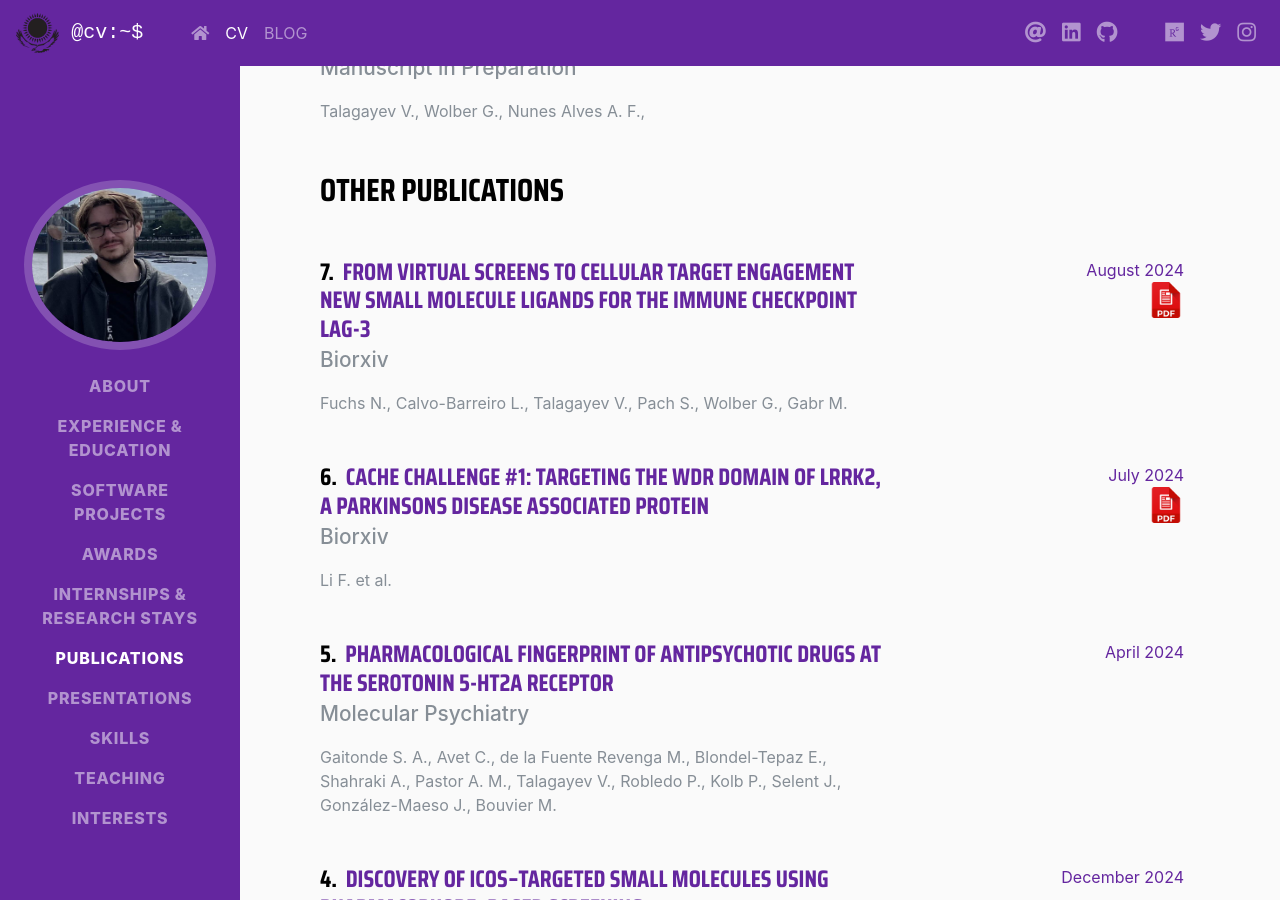
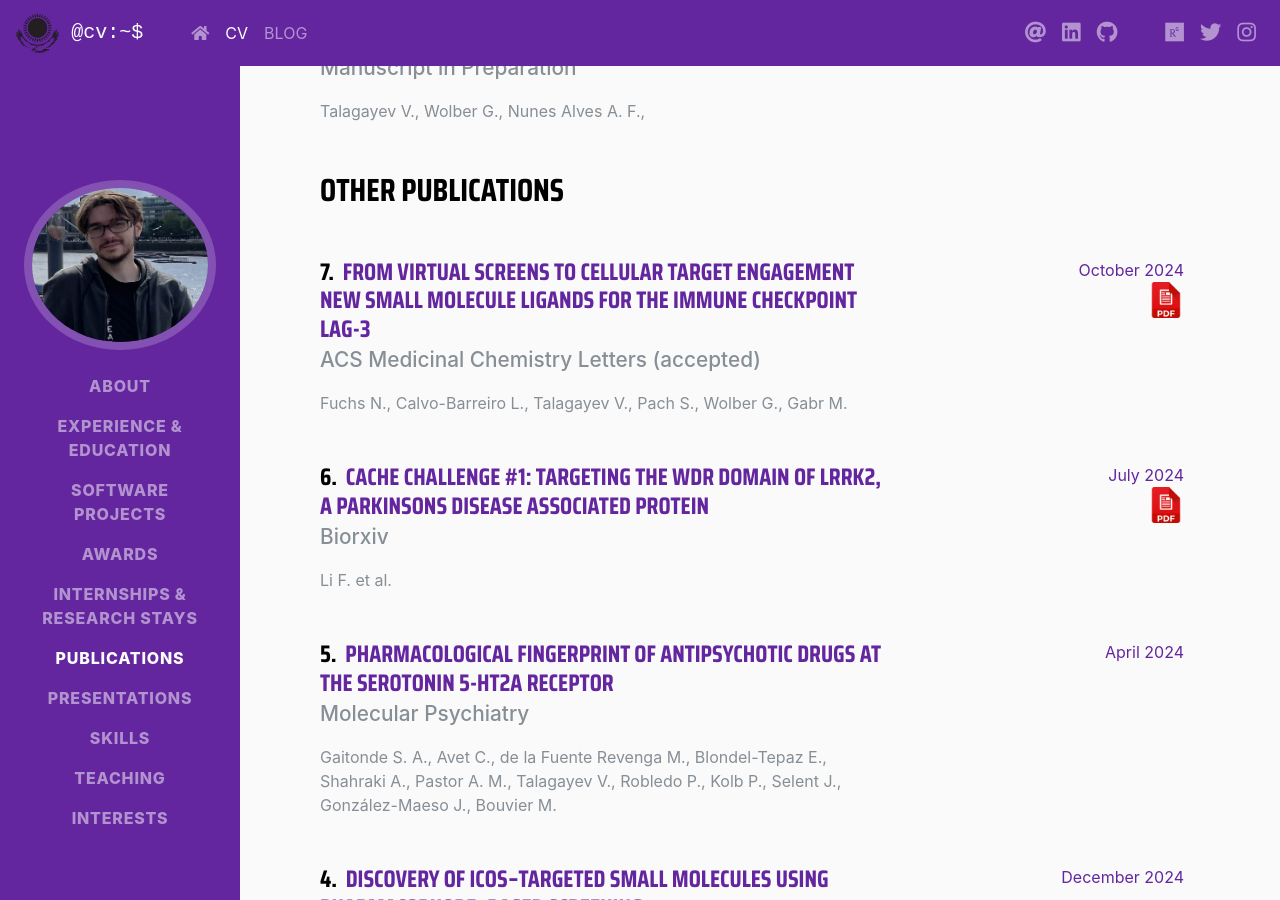
Before and after one commit to talagayev/talagayev.github.io, a Jekyll site: the page built from cv.html, in a window 1280 px wide and 900 px high, scrolled down 6606 px. Built offline with Jekyll 4.4.1, drawn with Linux system fonts in a browser that asks for light colours; nearby versions of some CDN libraries; some web fonts are replaced; a style sheet for code colours, icons or effects is not loaded.

Commit message:
Update publications.yml
added ACS Med chem lett to LAG3 publication

```diff
--- a/_data/publications.yml
+++ b/_data/publications.yml
@@ -11,8 +11,8 @@
 - title: "From Virtual Screens to Cellular Target Engagement New Small Molecule Ligands for the Immune Checkpoint LAG-3"
   first_author: false
   authors: Fuchs N., Calvo-Barreiro L., Talagayev V., Pach S., Wolber G., Gabr M.
-  date: August 2024
-  journal: Biorxiv
+  date: October 2024
+  journal: ACS Medicinal Chemistry Letters (accepted)
   url: https://doi.org/10.1101/2024.08.04.604031
   pdf: https://www.biorxiv.org/content/10.1101/2024.08.04.604031v1.full.pdf
 - title: "CACHE Challenge #1: targeting the WDR domain of LRRK2, a Parkinsons Disease associated protein"
```
